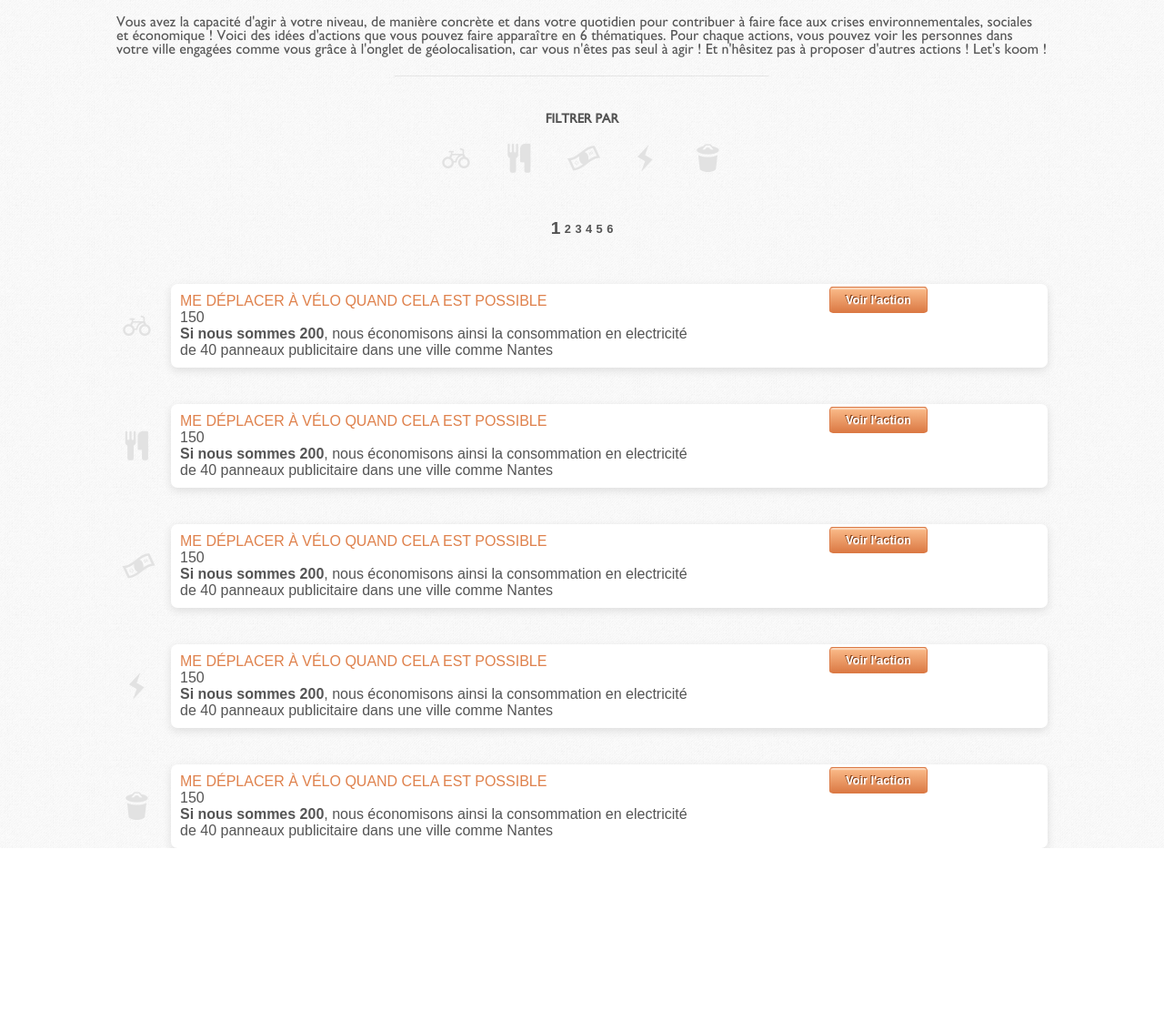
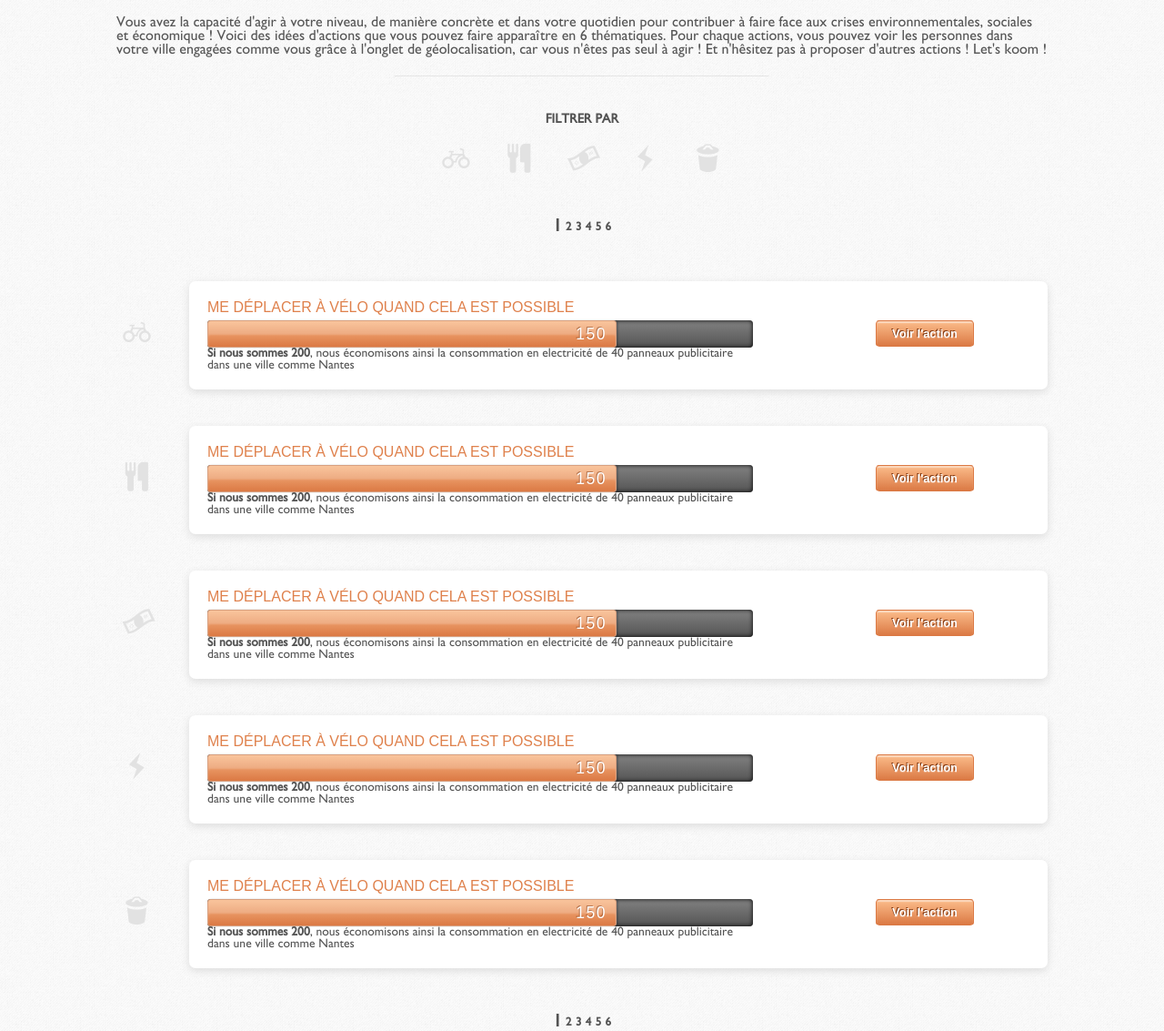
Before and after one commit to Stuff90/koom, a PHP site: page /ideesactions.html in a window 1280 px wide. Shown: the part 838-1971 px from the top of the page at 91% size. Before the commit the page ends 1770 px from the top, so only its background shows below. Run offline with PHP 8.4, Linux system fonts and the light colour scheme; some libraries are stand-ins or nearby versions.

Commit message:
page iddes action complete

```diff
--- a/ideesactions.html
+++ b/ideesactions.html
@@ -107,9 +107,9 @@
 					<dd class="ui-content-emphasizer">
 						<p><a href="actions.html" class="ui-button-warning">Voir l'action</a></p>
 						<p>Me déplacer à vélo quand cela est possible</p>
-						<div id="action-counter-wrapper">
-							<div id="action-scale-wrapper"></div>
-							<p id="action-score" goal="200">150</p>
+						<div class="action-counter-wrapper">
+							<div class="action-scale-wrapper"></div>
+							<p class="action-score" goal="200">150</p>
 						</div>
 						<p><strong>Si nous sommes <span>200</span></strong>, nous économisons ainsi la consommation en electricité de 40 panneaux publicitaire dans une ville comme Nantes</p>
 					</dd>
@@ -117,9 +117,9 @@
 					<dd class="ui-content-emphasizer">
 						<p><a href="actions.html" class="ui-button-warning">Voir l'action</a></p>
 						<p>Me déplacer à vélo quand cela est possible</p>
-						<div id="action-counter-wrapper">
-							<div id="action-scale-wrapper"></div>
-							<p id="action-score" goal="200">150</p>
+						<div class="action-counter-wrapper">
+							<div class="action-scale-wrapper"></div>
+							<p class="action-score" goal="200">150</p>
 						</div>
 						<p><strong>Si nous sommes <span>200</span></strong>, nous économisons ainsi la consommation en electricité de 40 panneaux publicitaire dans une ville comme Nantes</p>
 					</dd>
@@ -127,9 +127,9 @@
 					<dd class="ui-content-emphasizer">
 						<p><a href="actions.html" class="ui-button-warning">Voir l'action</a></p>
 						<p>Me déplacer à vélo quand cela est possible</p>
-						<div id="action-counter-wrapper">
-							<div id="action-scale-wrapper"></div>
-							<p id="action-score" goal="200">150</p>
+						<div class="action-counter-wrapper">
+							<div class="action-scale-wrapper"></div>
+							<p class="action-score" goal="200">150</p>
 						</div>
 						<p><strong>Si nous sommes <span>200</span></strong>, nous économisons ainsi la consommation en electricité de 40 panneaux publicitaire dans une ville comme Nantes</p>
 					</dd>
@@ -137,9 +137,9 @@
 					<dd class="ui-content-emphasizer">
 						<p><a href="actions.html" class="ui-button-warning">Voir l'action</a></p>
 						<p>Me déplacer à vélo quand cela est possible</p>
-						<div id="action-counter-wrapper">
-							<div id="action-scale-wrapper"></div>
-							<p id="action-score" goal="200">150</p>
+						<div class="action-counter-wrapper">
+							<div class="action-scale-wrapper"></div>
+							<p class="action-score" goal="200">150</p>
 						</div>
 						<p><strong>Si nous sommes <span>200</span></strong>, nous économisons ainsi la consommation en electricité de 40 panneaux publicitaire dans une ville comme Nantes</p>
 					</dd>
@@ -147,13 +147,22 @@
 					<dd class="ui-content-emphasizer">
 						<p><a href="actions.html" class="ui-button-warning">Voir l'action</a></p>
 						<p>Me déplacer à vélo quand cela est possible</p>
-						<div id="action-counter-wrapper">
-							<div id="action-scale-wrapper"></div>
-							<p id="action-score" goal="200">150</p>
+						<div class="action-counter-wrapper">
+							<div class="action-scale-wrapper"></div>
+							<p class="action-score" goal="200">150</p>
 						</div>
 						<p><strong>Si nous sommes <span>200</span></strong>, nous économisons ainsi la consommation en electricité de 40 panneaux publicitaire dans une ville comme Nantes</p>
 					</dd>
 				</dl>
+
+				<ul class="news-page-counter">
+					<li class="active"><a href="#">1</a></li>
+					<li><a href="#">2</a></li>
+					<li><a href="#">3</a></li>
+					<li><a href="#">4</a></li>
+					<li><a href="#">5</a></li>
+					<li><a href="#">6</a></li>
+				</ul>
 			</div>
 		</div>
 
--- a/script/plugins.js
+++ b/script/plugins.js
@@ -102,9 +102,9 @@
 
         actionScore: function() {
             return this.each(function(){
-                var scoreWrapper = $(this).find('#action-score');
+                var scoreWrapper = $(this).find('p');
 
-                var scaleWidth = $(this).find('#action-scale-wrapper').width();
+                var scaleWidth = $(this).find('div').width();
                 var scoreWidth = scaleWidth / scoreWrapper.attr('goal') * scoreWrapper.text().replace('%','');
                 wait(500,function(){
                     scoreWrapper.css({width:scoreWidth+'px',paddingRight:'10px'});
@@ -200,6 +200,6 @@
     $("#video").enlargeVideo();
     $("#rewards").tabs();
     $('#lastest-discussions').lastestDiscussionsHandler();
-    $("#action-counter-wrapper").actionScore();
+    $("#action-counter-wrapper,.action-counter-wrapper").actionScore();
     $("#user-connexion-wrapper").connexion();
 });
--- a/style/ideesactions.css
+++ b/style/ideesactions.css
@@ -16,15 +16,18 @@
 .offer-action-details > ul > li > a:hover {color:#535353;}
 
 .news-page-counter {margin:50px 0 50px 0;text-align:center;}
-.news-page-counter > li {display:inline-block;vertical-align:middle;font-size:.8rem;font-weight:bold;ont-family:'GillSans',arial,serif;}
+.news-page-counter > li {display:inline-block;vertical-align:middle;font-size:.8rem;font-weight:bold;font-family:'GillSans',arial,serif;}
 .news-page-counter > li.active {font-size:1.2rem;}
 .news-page-counter > li > a {text-decoration:none;color:#535353;}
 .news-page-counter > li > a:hover {text-decoration:underline;}
 
 .offer-actions-list-wrapper {}
 .offer-actions-list-wrapper > dl {}
-.offer-actions-list-wrapper > dl > dt {color:#e2e2e2;font-size:5rem;float:left;text-shadow: 0px -1px -1px #888;filter: dropshadow(color=#888, offx=0, offy=-1);font-size:2rem;padding-top:30px;}
-.offer-actions-list-wrapper > dl > dd {margin:20px 0 40px 60px;}
-.offer-actions-list-wrapper > dl > dd > p {width:570px;}
-.offer-actions-list-wrapper > dl > dd > p:first-child {float:right;width:230px}
+.offer-actions-list-wrapper > dl > dt {color:#e2e2e2;font-size:5rem;float:left;text-shadow: 0px -1px -1px #888;filter: dropshadow(color=#888, offx=0, offy=-1);font-size:2rem;padding-top:40px;}
+.offer-actions-list-wrapper > dl > dd {margin:20px 0 40px 80px;padding:20px;}
+.offer-actions-list-wrapper > dl > dd > p {width:600px;}
+.offer-actions-list-wrapper > dl > dd > p:first-child {float:right;width:230px;text-align:center;padding-top:30px;}
 .offer-actions-list-wrapper > dl > dd > p:nth-child(2) {text-transform:uppercase;color:#df814c;}
+.offer-actions-list-wrapper > dl > dd > p:last-child {font-size: .85rem;font-family:'GillSans',arial,serif;}
+.action-scale-wrapper {width:100%;height:30px;margin:5px 0 5px 0;border-radius:4px;box-shadow:inset 0 0 5px #000;background: -moz-linear-gradient(top,#828282 0%,#545454);background: -webkit-gradient(linear, left top, left bottom, from(#828282),to(#545454));width:600px;}
+.action-score {border:solid 1px #d8a080;font-size:1.1rem;letter-spacing:1.5px;color:#ffffff;text-align:right;overflow:hidden;margin:-35px auto auto 0px;width:25px;height:30px;border-radius:3px;padding:4px 0 0 0;text-shadow:-1px -1px 0px rgba(128,56,17,.5);-webkit-box-sizing: border-box;-moz-box-sizing: border-box;box-sizing: border-box;-moz-box-shadow:2px 0px 2px rgba(000,000,000,.2),inset 0px 15px 2px rgba(255,255,255,.2);-webkit-box-shadow:2px 0px 2px rgba(000,000,000,.2),inset 0px 15px 2px rgba(255,255,255,.2);transition: all 2s;-moz-transition: all 2s;-webkit-transition: all 2s;-o-transition: all 2s;background: rgb(248,182,132);background: -moz-linear-gradient(top,  rgba(248,182,132,1) 0%, rgba(219,121,68,1) 100%);background: -webkit-gradient(linear, left top, left bottom, color-stop(0%,rgba(248,182,132,1)), color-stop(100%,rgba(219,121,68,1)));background: -webkit-linear-gradient(top,  rgba(248,182,132,1) 0%,rgba(219,121,68,1) 100%);background: -o-linear-gradient(top,  rgba(248,182,132,1) 0%,rgba(219,121,68,1) 100%);background: -ms-linear-gradient(top,  rgba(248,182,132,1) 0%,rgba(219,121,68,1) 100%);background: linear-gradient(to bottom,  rgba(248,182,132,1) 0%,rgba(219,121,68,1) 100%);filter: progid:DXImageTransform.Microsoft.gradient( startColorstr='#f8b684', endColorstr='#db7944',GradientType=0 );}
```
